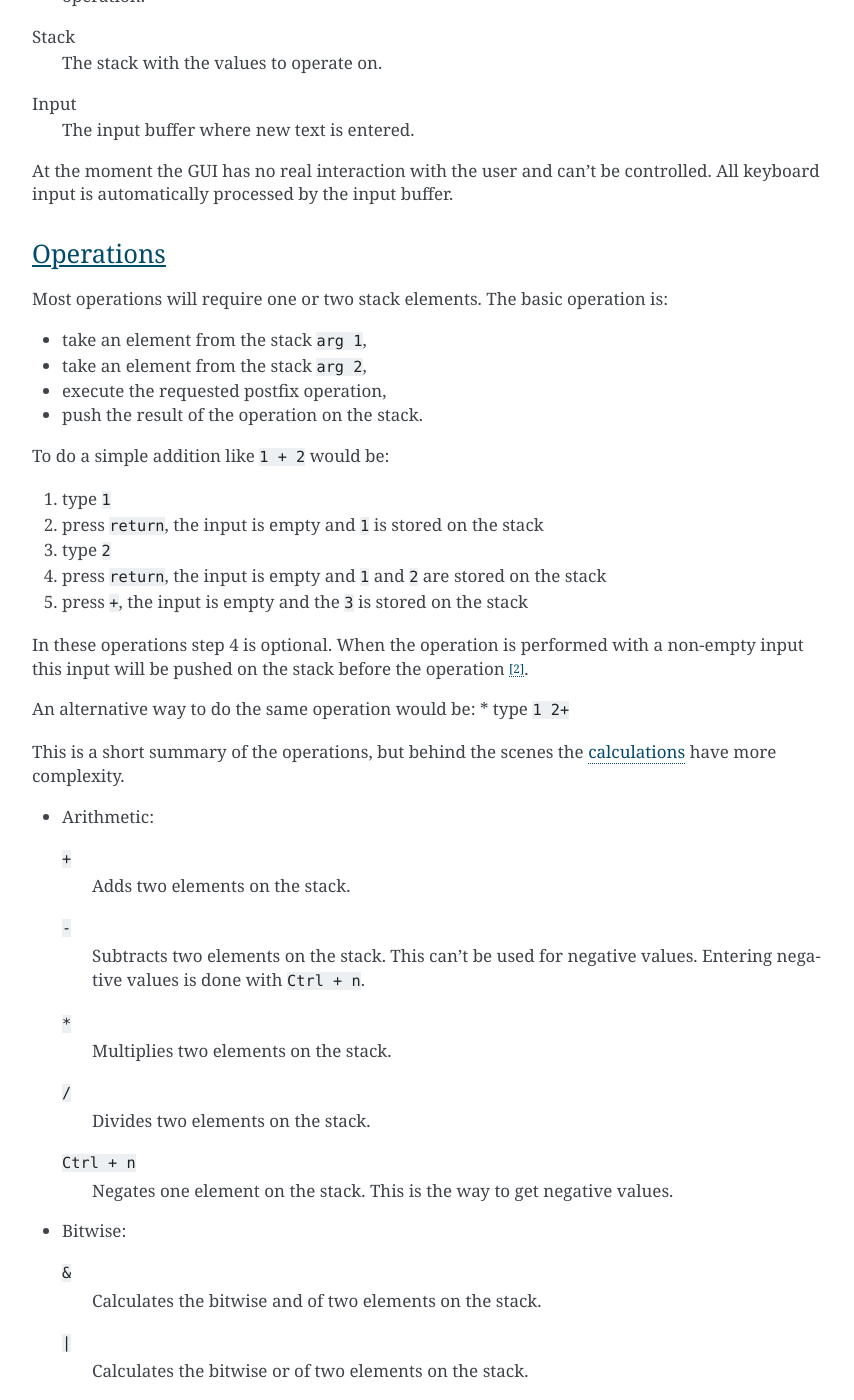
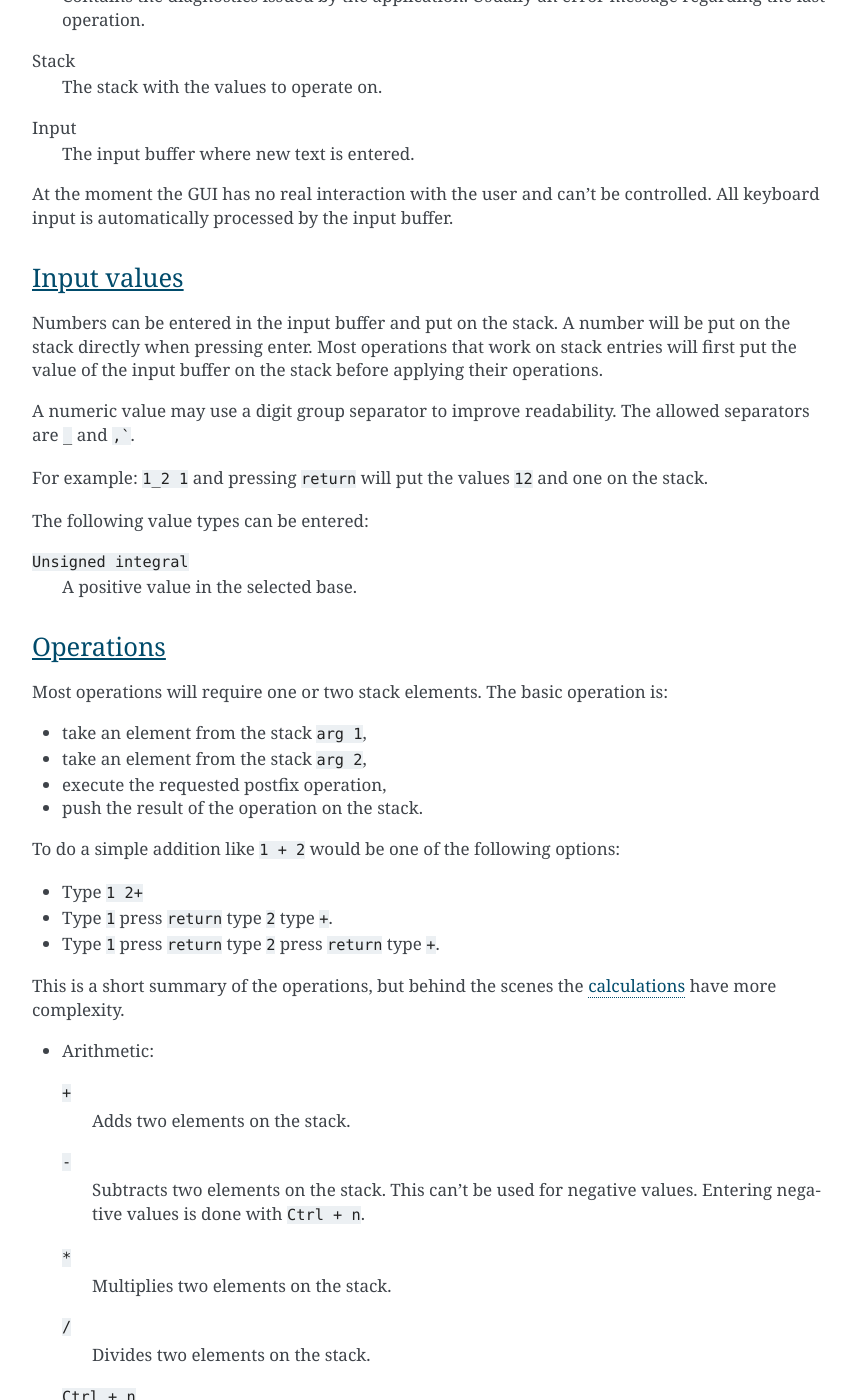
Before and after one commit to mordante/rpn, a Sphinx documentation site: the page built from doc/index.rst, in a window 1280 px wide and 1400 px high, scrolled down 1259 px. Shown: the whole window, without its empty margins (168-1022 px from the left). Built offline with Sphinx 7.4.7, drawn with Linux system fonts in a browser that asks for light colours; some of the changed text lies outside the part shown.

Commit message:
Allow grouping in the input.
This accepts the values _ and , as grouping values. All possible sizes of
the groups are allowed. For example: 1__,,_2 but even 1__,,_ are valid
groupings.

Note in the future there might be more restrictions, but this is a simple
way to allow inputs. The wanted grouping symbol and size may depend on the
base used. For example:
0777_777
0b000_111
0b0000_1111
0x00_00
0x0000_ffff
1,000
All these may be useful depending on the source of the input.

````diff
--- a/doc/changelog.rst
+++ b/doc/changelog.rst
@@ -15,6 +15,8 @@ Focusses on improving the input parsing and adding more operations.
 
   * A space can now be used as separator instead of needing to press return
     after every entry.
+  * An underscore or comma can be used as a numeric separator in the input,
+    allowing to easier write numbers with many digits.
 
 Version 0.2.0
 =============
--- a/doc/index.rst
+++ b/doc/index.rst
@@ -62,6 +62,25 @@ Input
 At the moment the GUI has no real interaction with the user and can't be
 controlled. All keyboard input is automatically processed by the input buffer.
 
+Input values
+------------
+
+Numbers can be entered in the input buffer and put on the stack. A number will
+be put on the stack directly when pressing enter. Most operations that work on
+stack entries will first put the value of the input buffer on the stack before
+applying their operations.
+
+A numeric value may use a digit group separator to improve readability. The
+allowed separators are ``_`` and ``,```.
+
+For example: ``1_2 1`` and pressing ``return`` will put the values ``12`` and
+one on the stack.
+
+The following value types can be entered:
+
+``Unsigned integral``
+  A positive value in the selected base.
+
 Operations
 ----------
 
@@ -72,21 +91,11 @@ Most operations will require one or two stack elements. The basic operation is:
 * execute the requested postfix operation,
 * push the result of the operation on the stack.
 
-To do a simple addition like ``1 + 2`` would be:
+To do a simple addition like ``1 + 2`` would be one of the following options:
 
-#. type ``1``
-#. press ``return``, the input is empty and ``1`` is stored on the stack
-#. type ``2``
-#. press ``return``, the input is empty and ``1`` and ``2`` are stored on the
-   stack
-#. press ``+``, the input is empty and the ``3`` is stored on the stack
-
-In these operations step 4 is optional. When the operation is performed with a
-non-empty input this input will be pushed on the stack before the
-operation [#note-stack]_.
-
-An alternative way to do the same operation would be:
-* type ``1 2+``
+* Type ``1 2+``
+* Type ``1`` press ``return`` type ``2`` type ``+``.
+* Type ``1`` press ``return`` type ``2`` press ``return`` type ``+``.
 
 This is a short summary of the operations, but behind the scenes the
 `calculations <calculation.html>`_ have more complexity.
@@ -206,8 +215,3 @@ Links
   .. [#note-CD] There's a CD part too, but since the application isn't in a
      deployable state there's no need to have a real CD part. Still this page is
      deployed by Github actions.
-
-  .. [#note-stack] The current implementation really pushes the element on the
-     stack. However future implementations might optimize this by using an
-     register. But that's an implementation detail which doesn't affect the
-     observed behaviour for the user.
````
Also changed, not shown: 2 other files.
